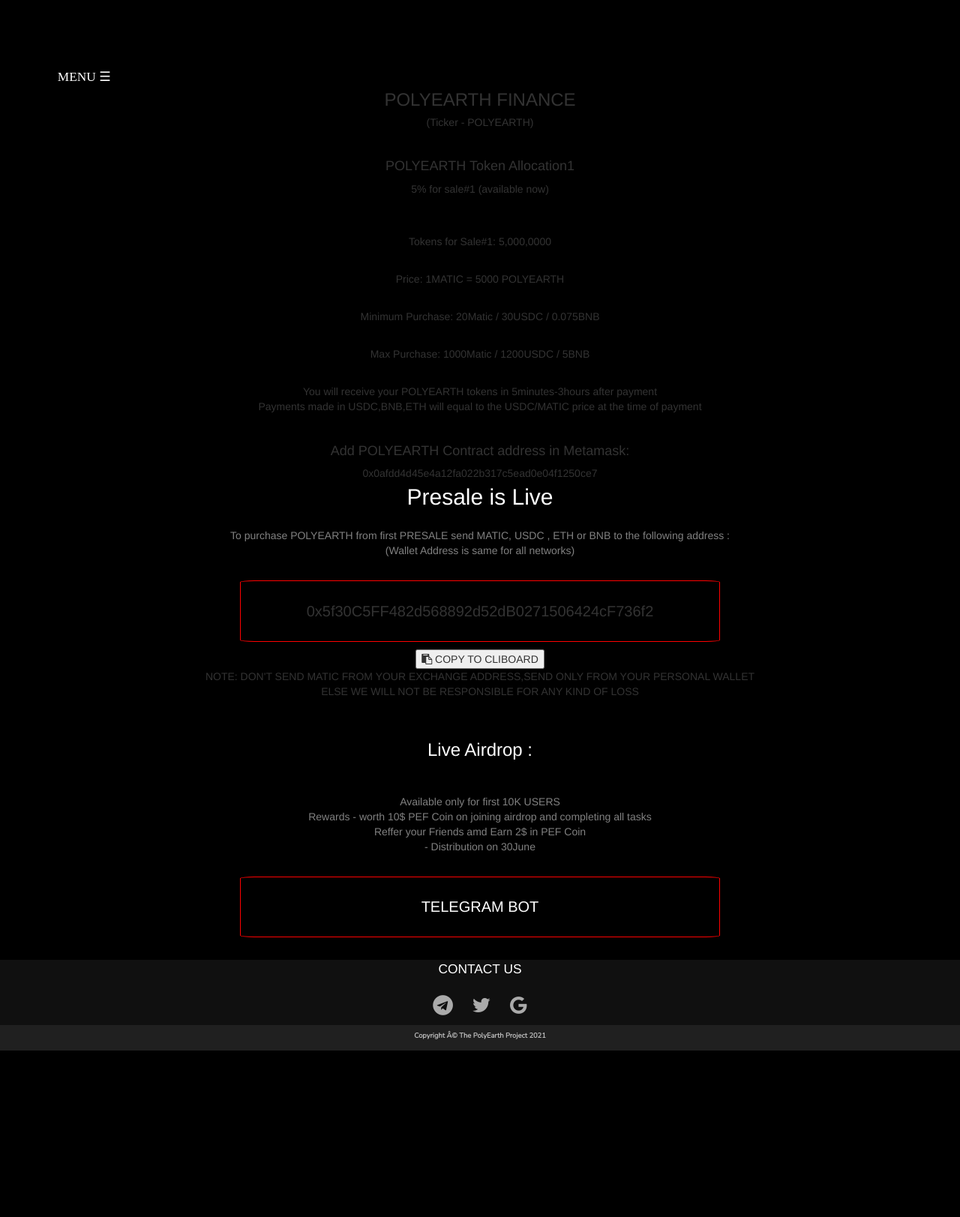
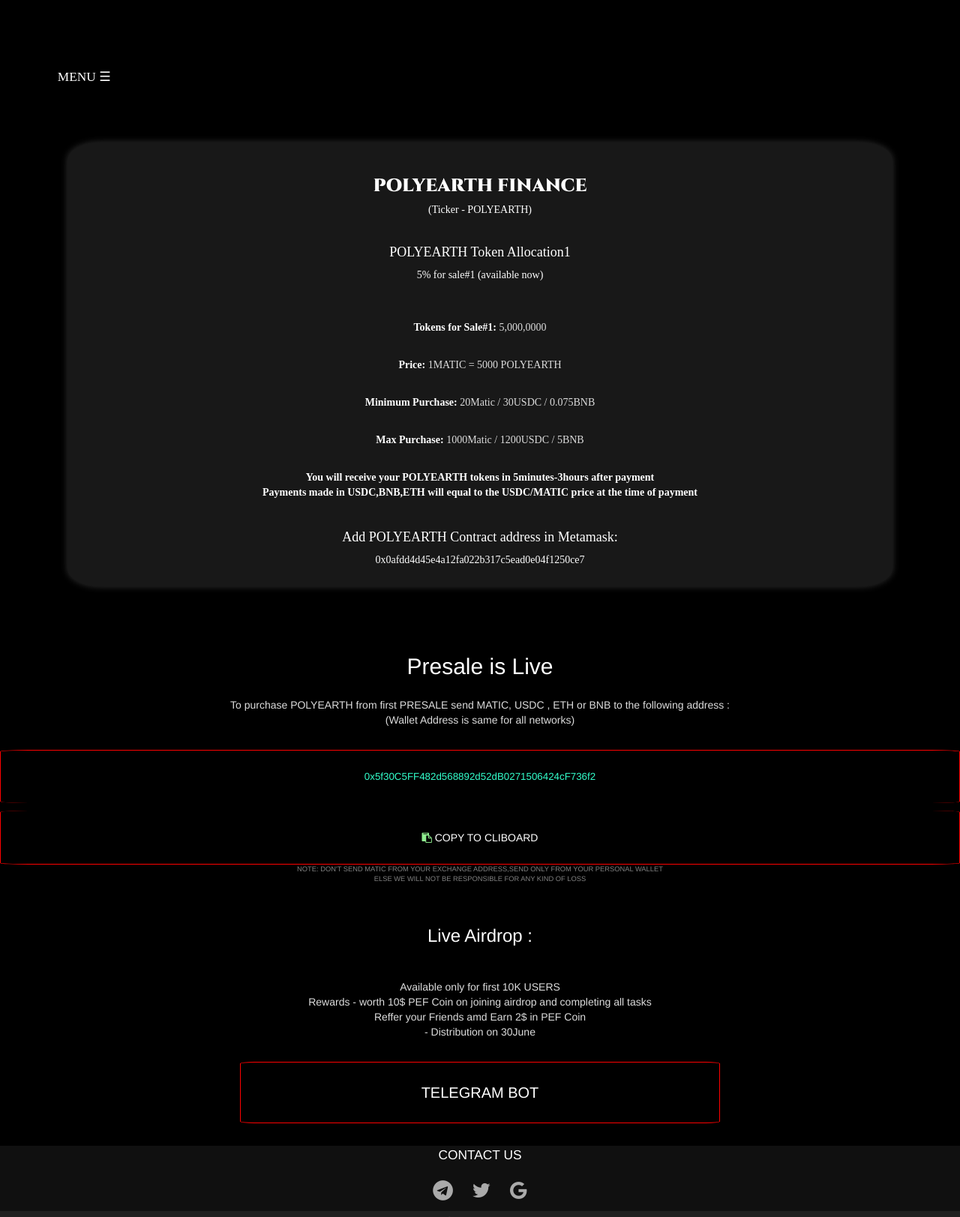
Before and after one commit to P-E-F/PolyEarthFinance, a PHP site: page / in a window 1280 px wide, after a click on "Presale". Shown: the top 1623 px of the page at 75% size. Before the commit the page ends 1401 px from the top, so only its background shows below. Run offline with PHP 8.4, Linux system fonts and the light colour scheme; some libraries are stand-ins or nearby versions; some web fonts are replaced.

Commit message:
Update style.css

```diff
--- a/style.css
+++ b/style.css
@@ -282,17 +282,17 @@
   text-align:center;
 }
 #p2{
-  color:grey;
+  color:#DCDCDC;
 }
 #p3{
   border:1px solid red;
+  border-bottom:none;
   border-radius:3%;
   background-color:black;
-  width:50%;
-  margin-left:auto;
-  margin-right:auto;
+  width:100%;
   padding:2%;
-  font-size:15pt;
+  font-size:10pt;
+  color:#33FFCC;
 }
 #p4{
   border:1px solid red;
@@ -303,8 +303,53 @@
   margin-right:auto;
   padding:2%;
   font-size:15pt;
+  color:;
+}
+#p5{
+  color:#DCDCDC;
+}
+#p6{
+  color:grey;
+  font-size:7pt;
+}
+.fa-clipboard{
+  color:#33FFCC;
+  margin-left:0;
+  margin-bottom:0;
+  font-size:10pt;
+}
+#b1{
+  border:1px solid red;
+  border-top:none;
+  border-radius:3%;
+  background:none;
+  width:100%;
+  padding:2%;
   color:white;
 }
-#p5{
-  color:grey;
+#b1:hover,.fa-clipboard{
+  color:lightgreen;
 }
+#box{
+  display:block;
+  background-color:#181818;
+  color:white;
+  justify-content:center;
+  align-items:center;
+  margin:7%;
+  padding:2%;
+  box-shadow:0 0 10px #303030;
+  border-radius:4%;
+  font-family:Avenir;
+}
+#hdn{
+  font-weight:bold;
+}
+#para{
+  font-weight:400;
+    color:#DCDCDC;
+}
+#pef2{
+  color:white;
+  font-family: 'Cinzel', serif;
+}
```
